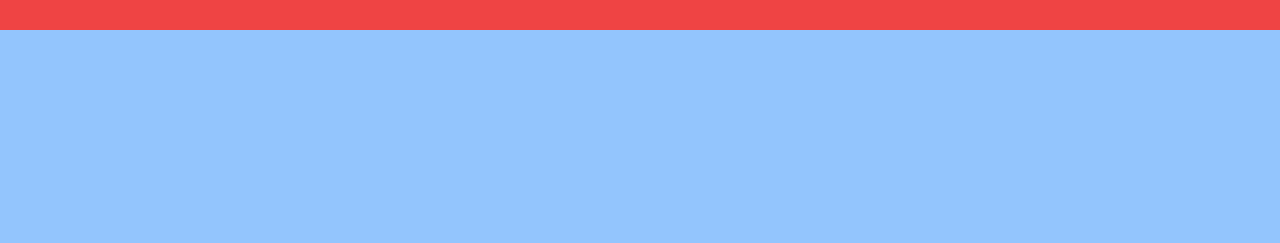
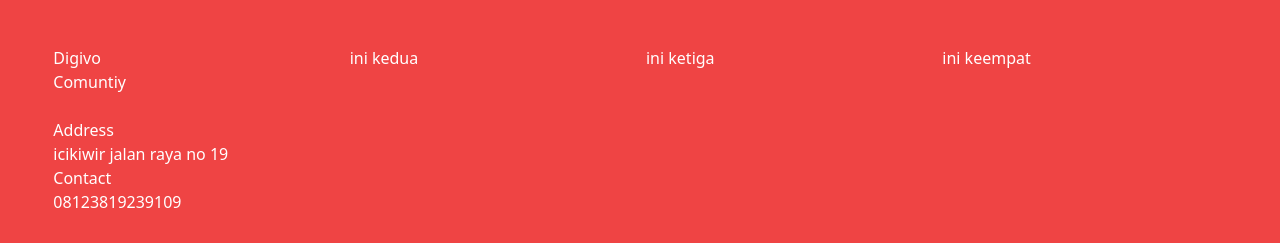
Before and after one commit to ipanakuoffice/nextJS, a Next.js app: page / in a window 1280 px wide. Shown: the part 3713-3956 px from the top of the page. Before the commit the page ends 3743 px from the top, so only its background shows below. Built offline with nearby package versions, Linux system fonts and the light colour scheme.

Commit message:
Feat : adding footer

```diff
--- /dev/null
+++ b/app/components/footer.js
@@ -0,0 +1,35 @@
+import React from 'react'
+
+const footer = () => {
+  return (
+    <div className='grid grid-cols-4 gap-3 w-full'>
+        <div className='flex flex-col'>
+            <h1 className='mb-6'>
+                Digivo <br/> Comuntiy
+            </h1>
+            <div>
+                <h1 className=''>
+                    Address
+                </h1>
+                <p>icikiwir jalan raya no 19</p>
+            </div>
+
+            <div>
+                <h1>Contact</h1>
+                <p>08123819239109</p>
+            </div>
+        </div>
+        <div>
+            ini kedua
+        </div>
+        <div>
+            ini ketiga
+        </div>
+        <div>
+            ini keempat
+        </div>
+    </div>
+  )
+}
+
+export default footer
--- a/app/components/sectionFive.js
+++ b/app/components/sectionFive.js
@@ -2,7 +2,7 @@
 
 const sectionFive = () => {
   return (
-    <div className='flex flex-col w-full'>
+    <div className='flex flex-col w-full mb-12'>
         <div className='text-5xl pb-10 font-bold'>
             Join With Digivo Comunity
         </div>
--- a/app/page.js
+++ b/app/page.js
@@ -5,6 +5,7 @@
 import SectionThree from './components/sectionThree';
 import SectionFourth from './components/sectionFourth';
 import SectionFive from './components/sectionFive';
+import Footer from './components/footer';
 
 
 export default function HomePage() {
@@ -24,6 +25,7 @@
       <SectionThree/>
       <SectionFourth/>
       <SectionFive/>
+      <Footer/>
     </div>
     </div>
   );
```
